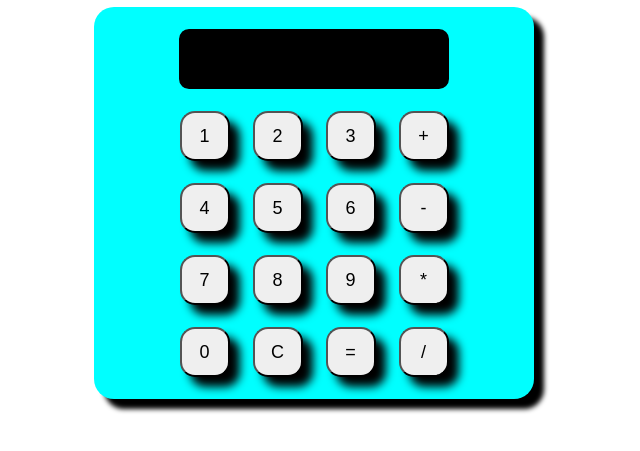
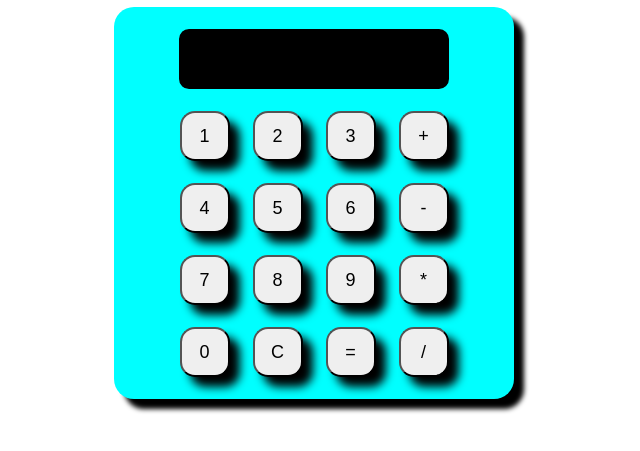
Before and after one commit to 13Kirat/Simple-Calculator, a plain HTML site: page index.html in a window 1280 px wide. Shown: the part 151-602 px from the top of the page, without its empty margins (326-966 px from the left). Drawn offline with Linux system fonts and the light colour scheme.

Commit message:
Update style.css

```diff
--- a/style.css
+++ b/style.css
@@ -27,7 +27,7 @@ table {
     align-items: center;
     background-color: cyan;
     margin: auto;
-    width: 55vh;
+    width: 50vh;
     padding: 10px;
     border-radius: 20px;
     box-shadow: 10px 10px 5px;
```
